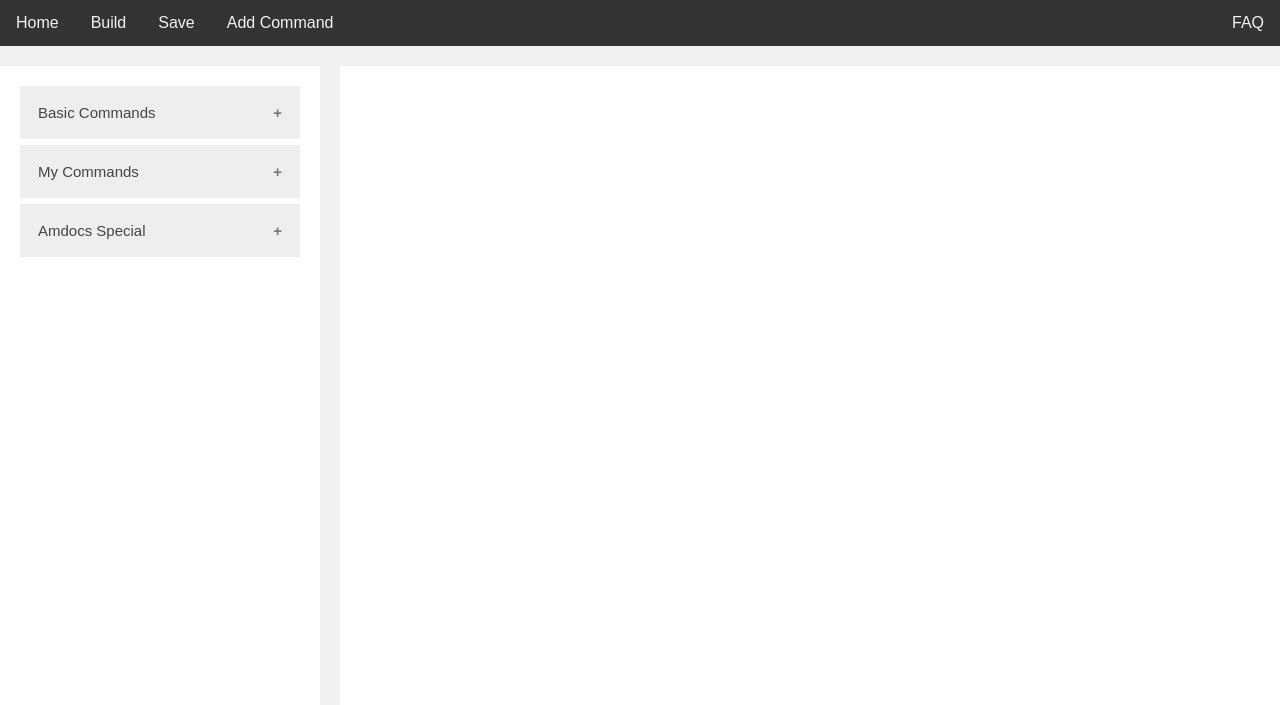
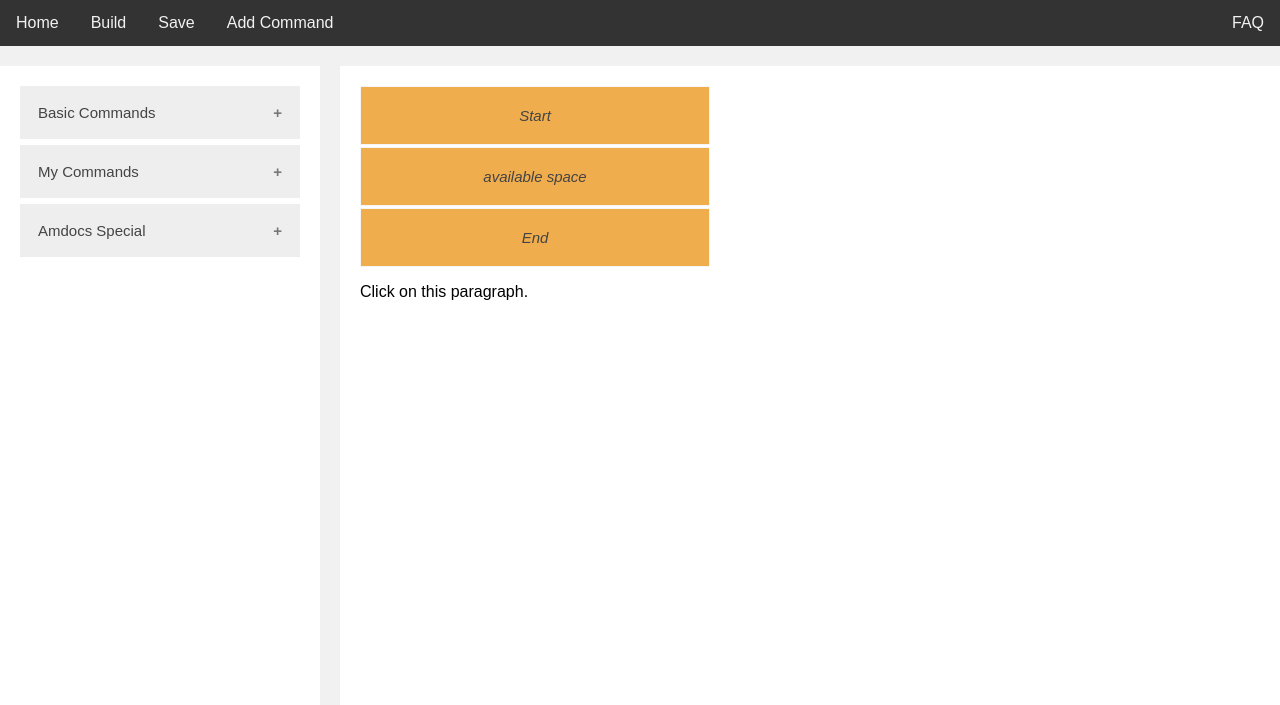
Before and after one commit to CerealKillers11/VisualScripting, a Yii app: template views/base/index.php in a window 1280 px wide. Shown: the part 94-799 px from the top of the page. Run offline with PHP 8.4 and a stand-in for Yii, Linux system fonts and the light colour scheme; the template is opened without the code that fills it, so the values that code supplies are empty; some libraries are stand-ins or nearby versions.

Commit message:
[GUI]: Building layout - jQuery draggable objects on canvas, fixed sizes problem between library and canvas elements, found ability to know the order in sorted canvas elements

```diff
--- a/views/base/index.php
+++ b/views/base/index.php
@@ -1,6 +1,36 @@
 <!DOCTYPE html>
 <html>
 <head>
+    <link rel="stylesheet" href="jquery-ui.min.css">
+    <script src="external/jquery/jquery.js"></script>
+    <script src="jquery-ui.min.js"></script>
+    <style>
+        ul {
+            list-style-type: none;
+            padding: 0;
+            margin: 0 0 10px;
+        }
+
+        li {
+            margin: 5px;
+            padding: 5px;
+            width: 200px;
+        }
+    </style>
+    <style>
+        #sortable1, #sortable2 {
+            list-style-type: none;
+            margin: 0;
+            padding: 0;
+            zoom: 1;
+        }
+
+        #sortable1 li, #sortable2 li {
+            margin: 0 5px 5px 5px;
+            padding: 3px;
+            width: 90%;
+        }
+    </style>
     <style>
         * {
             box-sizing: border-box;
@@ -62,13 +92,6 @@
             width: 75%;
             background-color: #f1f1f1;
             padding-left: 20px;
-        }
-
-        /* Fake image */
-        .fakeimg {
-            background-color: #aaa;
-            width: 100%;
-            padding: 20px;
         }
 
         /* Add a left side menu - vertical scroll only */
@@ -142,12 +165,15 @@
             float: right;
             margin-left: 5px;
         }
+
         .active:after {
             content: "\2212";
         }
+
         .active, .accordion:hover {
             background-color: #ccc;
         }
+
         .panel {
             padding: 0 18px;
             background-color: white;
@@ -156,10 +182,10 @@
             transition: max-height 0.2s ease-out;
             border: 3px solid white;
         }
-        .library_element{
+
+        .library_element {
             background-color: #c7ddef;
             color: #444;
-            /*cursor: pointer;*/
             padding: 5px;
             width: 80%;
             border-bottom: 3px solid white;
@@ -167,25 +193,19 @@
             outline: none;
             font-size: 15px;
         }
-        .canvas_element{
-            background-color: #6f5499;
+
+        .canvas_element {
+            background-color: #f0ad4e;
             color: #444;
-            /*cursor: pointer;*/
-            padding: 5px;
-            width: 50%;
-            border-bottom: 3px solid white;
+            padding: 20px;
+            width: 350px;
             text-align: center;
-            font-size: 22px;
+            outline: none;
+            font-size: 15px;
             font-style: italic;
-            margin: auto;
-
+            margin-bottom: 2px;
+            border: 1px solid whitesmoke;
         }
-         #div1 {
-             width: 100%;
-             height: 90%;
-             padding: 20px;
-             border: 1px solid #aaaaaa;
-         }
     </style>
 </head>
 <body>
@@ -207,50 +227,52 @@
         <div class="library_menu">
             <button class="accordion">Basic Commands</button>
             <div class="panel">
-                <div class="library_element" id="le1" draggable="true" ondragstart="drag(event)">
-                    <p>Some text 1</p>
+                <div class="library_element" name="le1"> <!--draggable="true" ondragstart="drag(event)"-->
+                    Some text 1
                 </div>
-                <div class="library_element" id="le2" draggable="true" ondragstart="drag(event)">
-                    <p>Some text 2</p>
+                <div class="library_element" name="le2">
+                    Some text 2
                 </div>
-                <div class="library_element" id="le3" draggable="true" ondragstart="drag(event)">
-                    <p>Some text 3</p>
+                <div class="library_element" name="le3">
+                    Some text 3
                 </div>
+
             </div>
             <button class="accordion">My Commands</button>
-            <div class="panel">
+            <div class="panel" >
                 <div class="library_element">
-                    <p>Some text 1</p>
+                    Some text 1
                 </div>
                 <div class="library_element">
-                    <p>Some text 2</p>
+                    Some text 2
                 </div>
                 <div class="library_element">
-                    <p>Some text 3</p>
+                    Some text 3
                 </div>
             </div>
             <button class="accordion">Amdocs Special</button>
             <div class="panel">
                 <div class="library_element">
-                    <p>Some text 1</p>
+                    Some text 1
                 </div>
                 <div class="library_element">
-                    <p>Some text 2</p>
+                    Some text 2
                 </div>
                 <div class="library_element">
-                    <p>Some text 3</p>
+                    Some text 3
                 </div>
             </div>
         </div>
+
         <script>
-            var acc = document.getElementsByClassName("accordion");
-            var i;
+            let acc = document.getElementsByClassName("accordion");
+            let i;
 
             for (i = 0; i < acc.length; i++) {
-                acc[i].addEventListener("click", function() {
+                acc[i].addEventListener("click", function () {
                     this.classList.toggle("active");
-                    var panel = this.nextElementSibling;
-                    if (panel.style.maxHeight){
+                    let panel = this.nextElementSibling;
+                    if (panel.style.maxHeight) {
                         panel.style.maxHeight = null;
                     } else {
                         panel.style.maxHeight = panel.scrollHeight + "px";
@@ -260,27 +282,59 @@
         </script>
     </div>
     <div class="rightcolumn">
-        <div class="canvas" id="can" ondrop="drop(event)" ondragover="allowDrop(event)">
+        <div class="canvas" id="canvas1">
+            <div id="sortable">
+                <div class="canvas_element ui-state-disabled" name="start">Start</div>
+                <div class="canvas_element" name="available space">available space</div>
+                <div class="canvas_element ui-state-disabled" name="end">End</div>
+            </div>
+            <script>
+                $(document).ready(function(){
+                    $("p").click(function(){
+                        /*$("#sortable").each*/
+                        let order = "";
+                        $( "div.canvas_element" ).each(function() {
+                            order += $( this ).attr("name") + "\n";
+                        });
+                        alert(order);
+                    });
+                });
+            </script>
+            <p>Click on this paragraph.</p>
         </div>
     </div>
     <script>
-        function allowDrop(ev) {
-            ev.preventDefault();
-        }
-
-        function drag(ev) {
-            ev.dataTransfer.setData("text", ev.target.id);
-        }
-
-        function drop(ev) {
-            ev.preventDefault();
-            var data=ev.dataTransfer.getData("text");
-            var innerText = document.getElementById(data).innerText;
-            var copy = document.createElement("div");
-            copy.setAttribute("class", "canvas_element");
-            copy.innerText = innerText;
-            ev.target.appendChild(copy);
-        }
+        $(function () {
+            $("#accordion").accordion({
+                collapsible: true
+            });
+        });
+    </script>
+    <script>
+        $(function () {
+            $("#sortable").sortable({
+                items: "div:not(.ui-state-disabled)"
+            });
+            $("#sortable div, .library_element,.canvas_element").disableSelection();
+        });
+    </script>
+    <script>
+        $(function () {
+            $("#sortable").sortable({
+                revert: true
+            });
+            $("div.library_element").draggable({
+                connectToSortable: "#sortable",
+                helper: function () {
+                    let returned = $(this).clone();
+                    returned.switchClass("library_element", "canvas_element");
+                    //TODO take from db the info for the canvas element
+                    return returned;
+                },
+                revert: "invalid",
+            });
+            $("ul, li").disableSelection();
+        });
     </script>
 </div>
 
```
